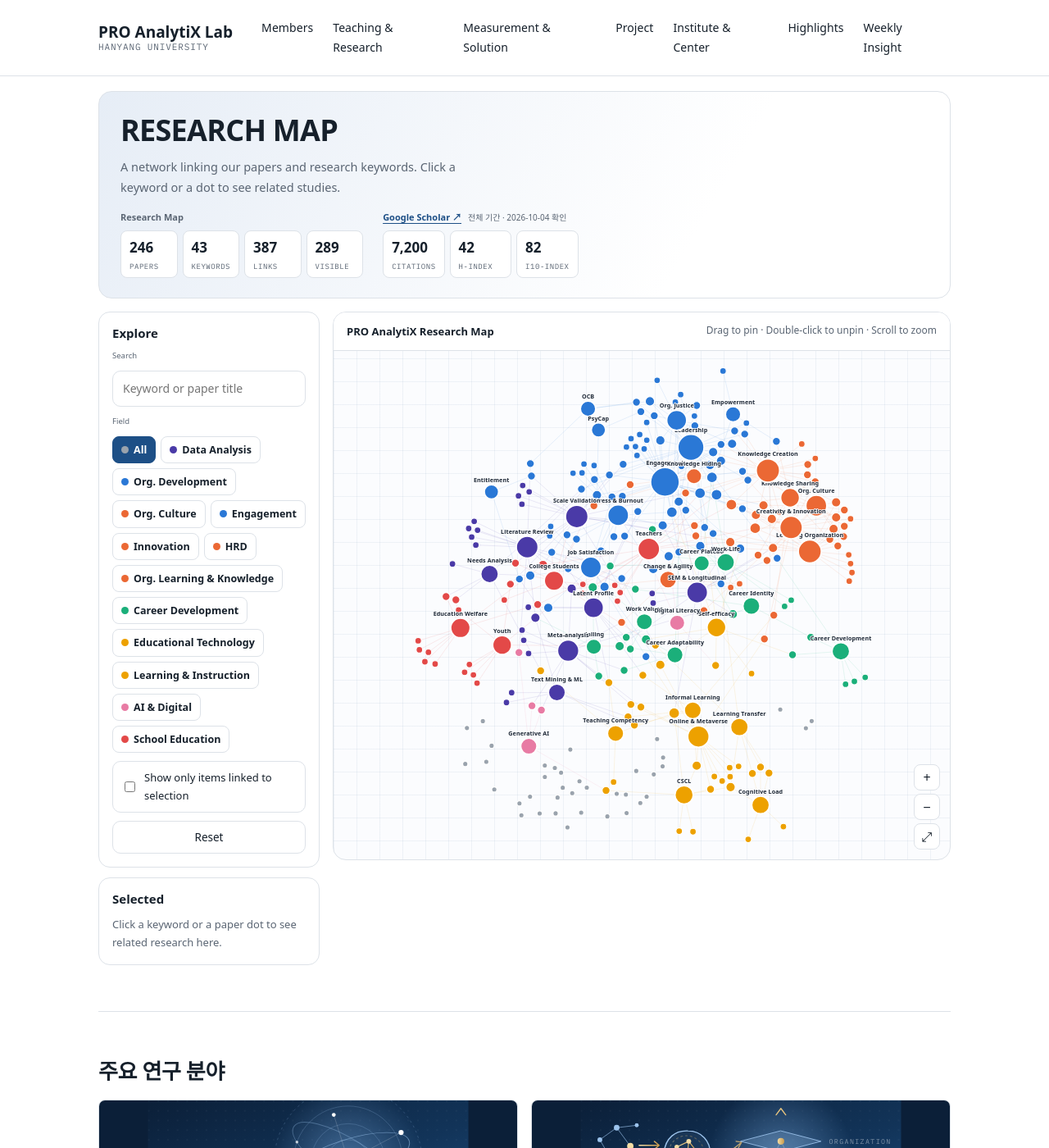
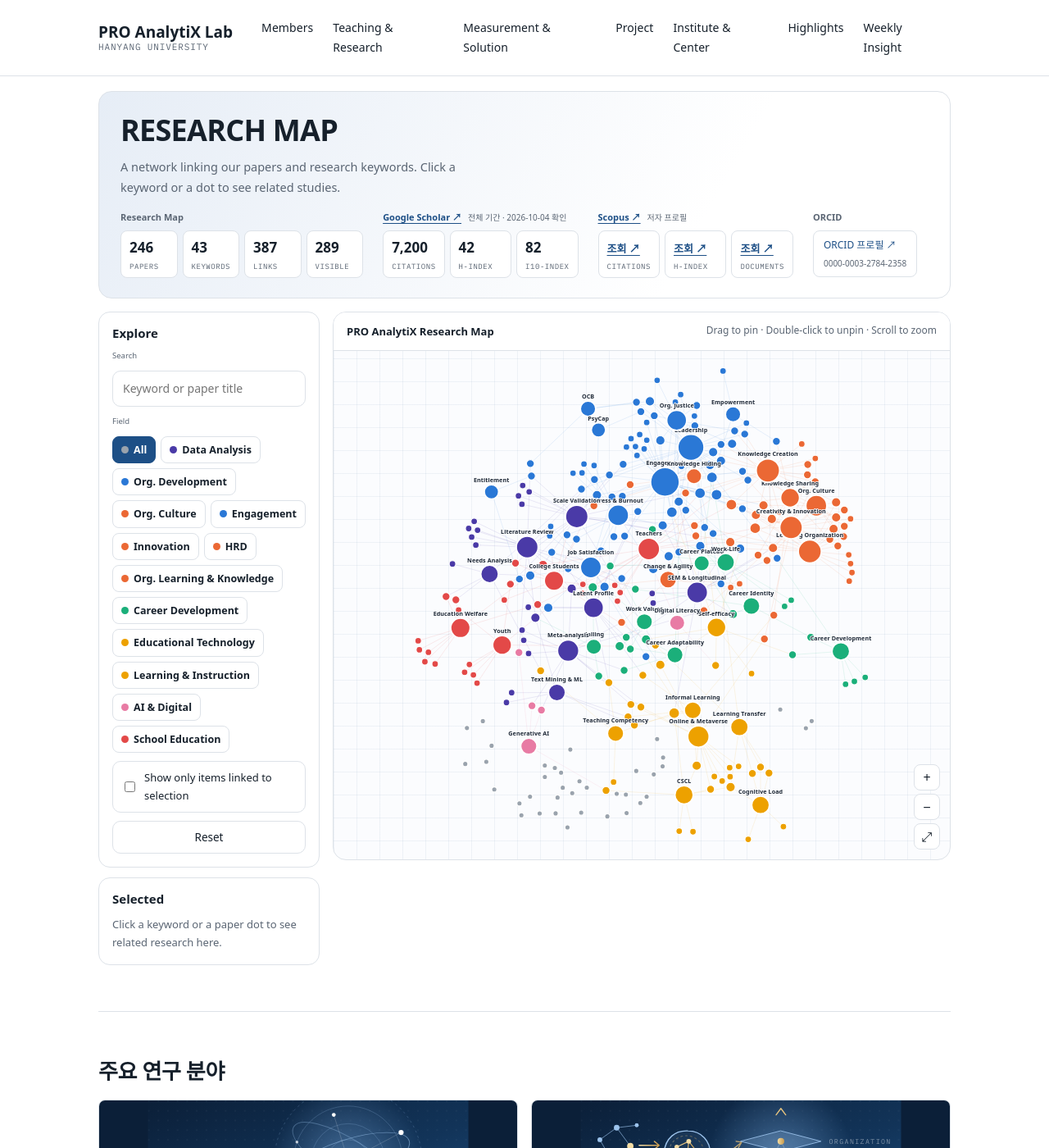
Before and after one commit to drsprolab/drsprolab.github.io, a Jekyll site: the page built from index.html, in a window 1280 px wide and 1400 px high, scrolled down 501 px. Shown: the whole window at 82% size. Built offline with Jekyll 4.4.1, drawn with Linux system fonts in a browser that asks for light colours; some web fonts are replaced.

Commit message:
Add Scopus metric lookup cards and ORCID shortcut beside Scholar

```diff
--- /dev/null
+++ b/_data/scopus_metrics.yml
@@ -0,0 +1,5 @@
+profile_url: "https://www.scopus.com/authid/detail.uri?authorId=25655456100"
+author_id: "25655456100"
+citations:
+h_index:
+documents:
--- a/_includes/kw-network.html
+++ b/_includes/kw-network.html
@@ -22,6 +22,17 @@
           <div title="42편 이상의 논문이 각각 42회 이상 인용"><dt>h-index</dt><dd>{{ scholar.h_index }}</dd></div>
           <div title="10회 이상 인용된 논문 수"><dt>i10-index</dt><dd>{{ scholar.i10_index }}</dd></div>
         </dl>
+      </div>
+      {% assign scopus = site.data.scopus_metrics %}
+      <div class="rmap-metrics-group"><div class="rmap-metrics-label"><a href="{{ scopus.profile_url }}" target="_blank" rel="noopener">Scopus ↗</a><span>저자 프로필</span></div>
+        <dl class="rmap-stats scholar-stats scopus-stats" aria-label="Scopus 인용 및 연구 영향력 지표 조회">
+          <div><dt>Citations</dt><dd>{% if scopus.citations %}{{ scopus.citations }}{% else %}<a href="{{ scopus.profile_url }}" target="_blank" rel="noopener" aria-label="Scopus 총 인용 수 조회">조회 ↗</a>{% endif %}</dd></div>
+          <div><dt>h-index</dt><dd>{% if scopus.h_index %}{{ scopus.h_index }}{% else %}<a href="{{ scopus.profile_url }}" target="_blank" rel="noopener" aria-label="Scopus h-index 조회">조회 ↗</a>{% endif %}</dd></div>
+          <div><dt>Documents</dt><dd>{% if scopus.documents %}{{ scopus.documents }}{% else %}<a href="{{ scopus.profile_url }}" target="_blank" rel="noopener" aria-label="Scopus 논문 수 조회">조회 ↗</a>{% endif %}</dd></div>
+        </dl>
+      </div>
+      <div class="rmap-metrics-group"><div class="rmap-metrics-label">ORCID</div>
+        <a class="rmap-orcid" href="https://orcid.org/0000-0003-2784-2358" target="_blank" rel="noopener"><span>ORCID 프로필 ↗</span><small>0000-0003-2784-2358</small></a>
       </div>
     </div>
 
--- a/assets/css/style.css
+++ b/assets/css/style.css
@@ -916,3 +916,8 @@ tfoot td { font-weight: 600; border-bottom: 0; }
 .rmap-metrics .rmap-stats div { padding: 6px 10px; border-radius: 8px; }
 .rmap-metrics .rmap-stats dd { font-size: 17px; }
 .rmap-metrics .rmap-stats dt { font-size: 9px; letter-spacing: .06em; }
+
+.scopus-stats dd a { font-size: 13px; }
+.rmap-orcid { display: grid; gap: 4px; padding: 7px 12px; border: 1px solid var(--line); border-radius: 8px; background: var(--paper); font-size: 12px; text-decoration: none; }
+.rmap-orcid small { color: var(--muted); font-size: 10px; }
+.rmap-orcid:hover { border-color: var(--accent); }
```
